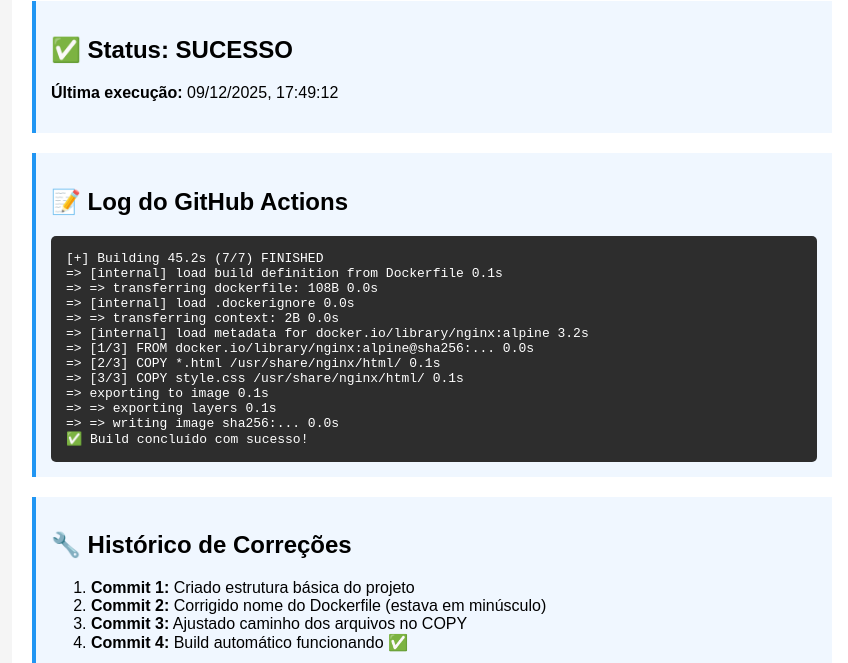
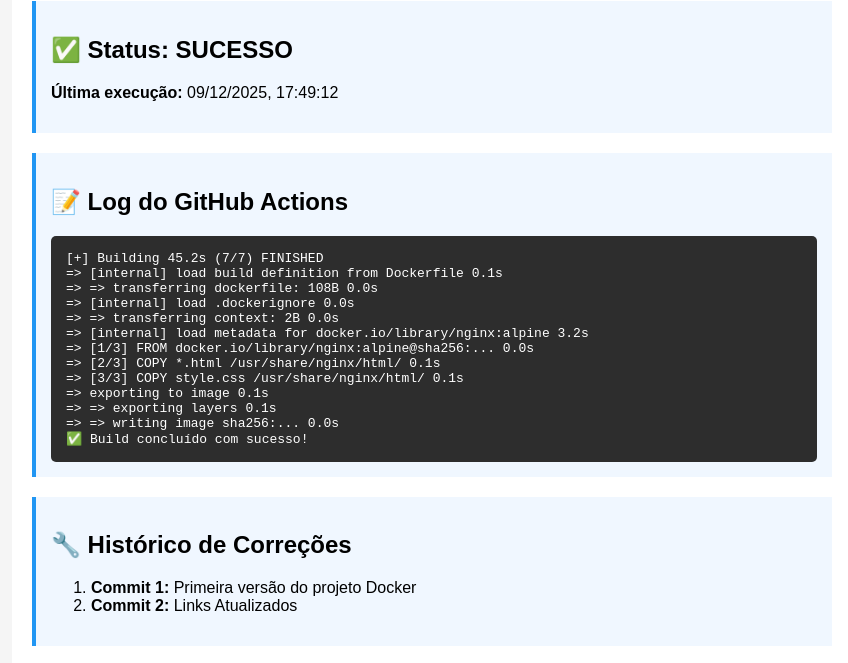
Before and after one commit to SantosAllyson/atividade-docker, a plain HTML site: page docs/relatorio-actions.html in a window 1280 px wide. Shown: the part 120-783 px from the top of the page, without its empty margins (208-1056 px from the left). Drawn offline with Linux system fonts and the light colour scheme.

Commit message:
Atualizando arquivos para entrega final

```diff
--- a/docs/relatorio-actions.html
+++ b/docs/relatorio-actions.html
@@ -44,10 +44,8 @@
         <div class="step">
             <h2>🔧 Histórico de Correções</h2>
             <ol>
-                <li><strong>Commit 1:</strong> Criado estrutura básica do projeto</li>
-                <li><strong>Commit 2:</strong> Corrigido nome do Dockerfile (estava em minúsculo)</li>
-                <li><strong>Commit 3:</strong> Ajustado caminho dos arquivos no COPY</li>
-                <li><strong>Commit 4:</strong> Build automático funcionando ✅</li>
+                <li><strong>Commit 1:</strong> Primeira versão do projeto Docker</li>
+                <li><strong>Commit 2:</strong> Links Atualizados</li>
             </ol>
         </div>
 
```
